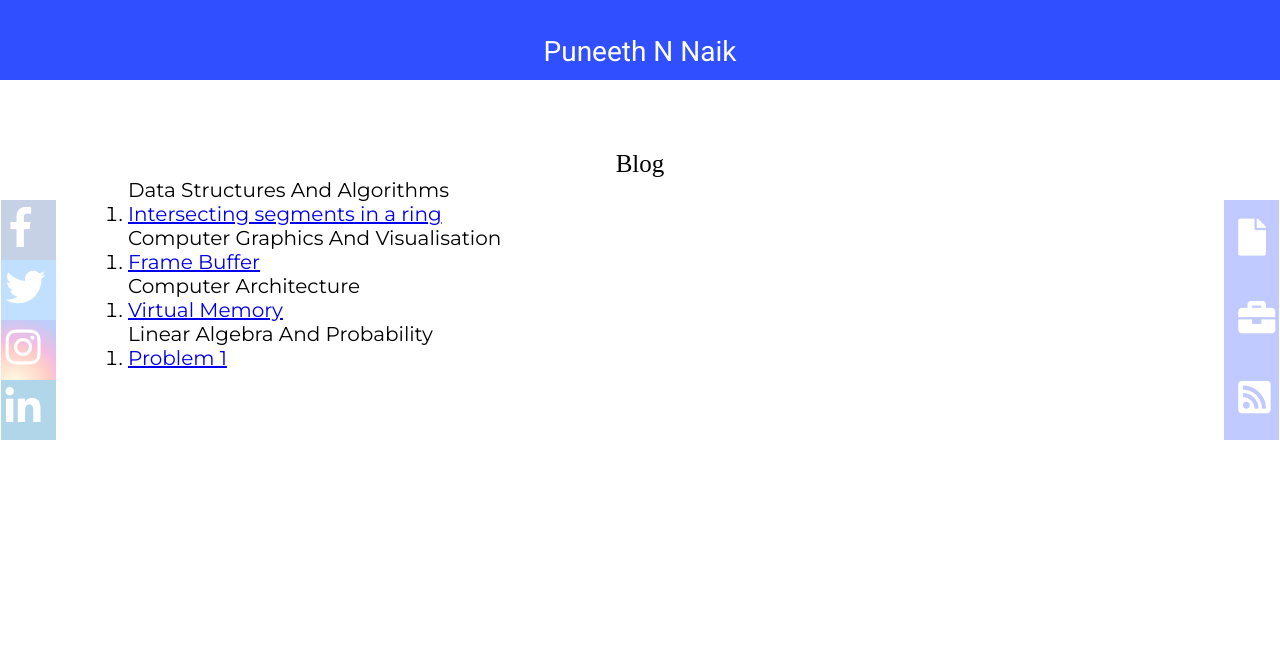
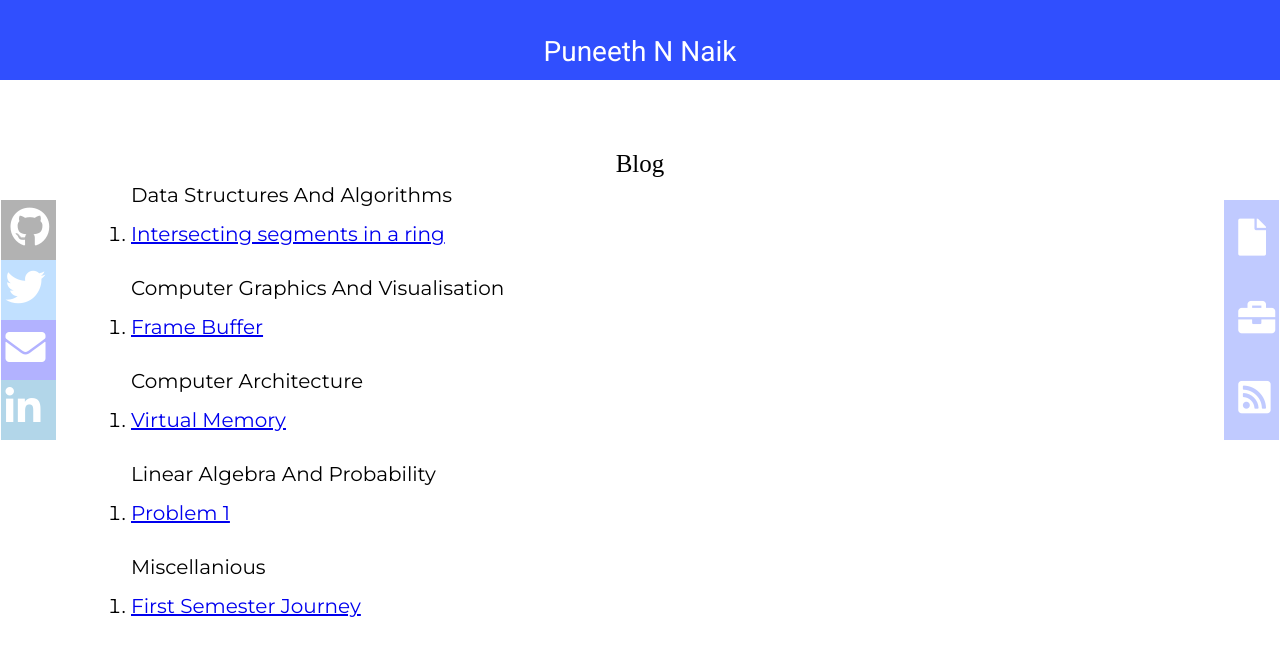
Before and after one commit to puntertram/puntertram.github.io, a plain HTML site: page blog.html in a window 1280 px wide. Drawn offline with Linux system fonts and the light colour scheme; a web font is replaced by a local one.

Commit message:
Removed instagram and facebook icons and included git and email icons , updated links of all the social tabs

```diff
--- a/blog.html
+++ b/blog.html
@@ -25,74 +25,102 @@
                     Blog
                 </div>
 
+                <div class="app-body-container-tile">
                     <!-- Data Structures And Algorithms topics -->
-                <div class="app-body-heading-left">
+                    <div class="app-body-container-tile-heading">
                         Data Structures And Algorithms
                     </div>
+                    <div class="app-body-container-tile-body">
                         <ol>
                             <li><a href="/intersecting-segments-in-a-ring.html">Intersecting segments in a ring</a></li>
                         </ol>
+                    </div>
+                </div>
 
+                <div class="app-body-container-tile">
                     <!-- Computer Graphics And Visualisation topics -->
-                <div class="app-body-heading-left">
+                    <div class="app-body-container-tile-heading">
                         Computer Graphics And Visualisation
                     </div>
+
+                    <div class="app-body-container-tile-body">
                         <ol>
                             <li><a href="/intersecting-segments-in-a-ring.html">Frame Buffer</a></li>
                         </ol>
+                    </div>
+                </div>
 
+                <div class="app-body-container-tile">
                     <!-- Computer Architecture -->
-                <div class="app-body-heading-left">
+                    <div class="app-body-container-tile-heading">
                         Computer Architecture
                     </div>
+                    <div class="app-body-container-tile-body">
                         <ol>
                             <li><a href="/intersecting-segments-in-a-ring.html">Virtual Memory</a></li>
                         </ol>
+                    </div>
+                </div>
 
+                <div class="app-body-container-tile">
                     <!-- Linear Algebra And Probability -->
-                <div class="app-body-heading-left">
+                    <div class="app-body-container-tile-heading">
                         Linear Algebra And Probability
                     </div>
+                    <div class="app-body-container-tile-body">
                         <ol>
                             <li><a href="/intersecting-segments-in-a-ring.html">Problem 1</a></li>
                         </ol>
+                    </div>
+                </div>
 
+                <div class="app-body-container-tile">
+                    <!-- Miscellanious -->
+                    <div class="app-body-container-tile-heading">
+                        Miscellanious
+                    </div>
+                    <div class="app-body-container-tile-body">
+                        <ol>
+                            <li><a href="/intersecting-segments-in-a-ring.html">First Semester Journey</a></li>
+                        </ol>
+                    </div>
+                </div>
                 <!--  -->
             </div>
 
             <!-- ContactMeHorizontalBar -->
             <div class="contact-me-horizontal-bar-container">
-                <span class="social-icon" id="facebook-icon"><i class="fab fa-facebook-f"></i></span>
+                <span class="social-icon" id="github-icon"><i class="fab fa-github"></i></span>
                 <span class="social-icon" id="twitter-icon"><i class="fab fa-twitter"></i></span>
                 <span class="social-icon" id="linkedin-icon"><i class="fab fa-linkedin-in"></i></span>
-                <span class="social-icon" id="instagram-icon"><i class="fab fa-instagram"></i></span>
+                <span class="social-icon" id="email-icon"><i class="fa fa-envelope"></i></span>
             </div>
 
             <!-- ContactMeSideBar -->
             <div id = "contact-me-sidebar-social">
                 <ul>
-                    <a href = "#">
-                        <li id = "contact-me-sidebar-facebook-icon" >
+                    <a href = "https://github.com/puntertram">
+                        <li id = "contact-me-sidebar-github-icon" >
                             <div class = "contact-me-sidebar-social-icon">
-                                <span><i class="fab fa-facebook-f"></i></span>
+                                <span><i class="fab fa-github"></i></span>
                             </div>
                         </li>
                     </a>
-                    <a href = "#" >
+                    <a href = "https://twitter.com/punter1471" >
                         <li id = "contact-me-sidebar-twitter-icon">
                             <div  class = "contact-me-sidebar-social-icon">
                                 <span><i class="fab fa-twitter"></i></span>
                             </div>
                         </li>
                     </a>
-                    <a href = "#" >
-                        <li id = "contact-me-sidebar-instagram-icon">
+                    <a href = "mailto:puneethnaik60@gmail.com" >
+                        <li id = "contact-me-sidebar-email-icon">
                             <div  class = "contact-me-sidebar-social-icon">
-                                <span><i class="fab fa-instagram"></i></span>
+                                <span><i class="fa fa-envelope"></i></span>
                             </div>
                         </li>
                     </a>
-                    <a href = "#" >
+                    <a href = "https://www.linkedin.com/in/puneethnaik/" >
                         <li id = "contact-me-sidebar-linkedin-icon">
                             <div  class = "contact-me-sidebar-social-icon">
                             <span><i class="fab fa-linkedin-in"></i></span>
--- a/styles/main.css
+++ b/styles/main.css
@@ -80,6 +80,19 @@ body {
 }
 
 
+.app-body-container-tile {
+  padding-top: 5px;
+  padding-bottom: 25px;
+  padding-left: 3px;
+  padding-right: 3px;
+}
+.app-body-container-tile-body {
+  padding-top: 15px;
+}
+.app-body-container-tile-heading {
+
+}
+
 
 
 /* ContactMeHorizontalBar.css */
@@ -107,16 +120,16 @@ body {
     border-radius: 10px;
 }
 
-#facebook-icon{
-    background: #4868ad;
+#github-icon{
+    background: black;
 }
 
 #linkedin-icon{
     background: #0077b5;
 }
 
-#instagram-icon{
-    background: radial-gradient(circle at 25% 110%,#fdf497 0,#fdf497 5%,#fd5949 45%,#d6249f 60%,#285aeb 90%),radial-gradient(circle at 25% 110%,#b9a800 0,#938500 5%,#b10f00 45%,#8c0061 60%,#002ca9 90%);
+#email-icon{
+    background: blue;
 }
 
 #twitter-icon{
@@ -164,19 +177,19 @@ body {
     color: white;
   /*   position: relative; */
   }
-  #contact-me-sidebar-facebook-icon{
-    background: #4868ad;
+  #contact-me-sidebar-github-icon{
+    background: black;
   }
 
   #contact-me-sidebar-linkedin-icon{
     background: #0077b5;
   }
 
-  #contact-me-sidebar-instagram-icon{
-    background: radial-gradient(circle at 25% 110%,#fdf497 0,#fdf497 5%,#fd5949 45%,#d6249f 60%,#285aeb 90%),radial-gradient(circle at 25% 110%,#b9a800 0,#938500 5%,#b10f00 45%,#8c0061 60%,#002ca9 90%);
+  #contact-me-sidebar-email-icon{
+    background: blue;
   }
 
-  #contact-me-sidebar-facebook-icon div{
+  #contact-me-sidebar-github-icon div{
     right: 5px;
   }
 
@@ -188,7 +201,7 @@ body {
     right: 10px;
   }
 
-#contact-me-sidebar-instagram-icon div{
+#contact-me-sidebar-email-icon div{
 right: 10px;
 }
 .contact-me-sidebar-social-icon{
```
Also changed, not shown: index.html (+10 -10 lines). Lines whose indentation alone changed are shown as unchanged.
